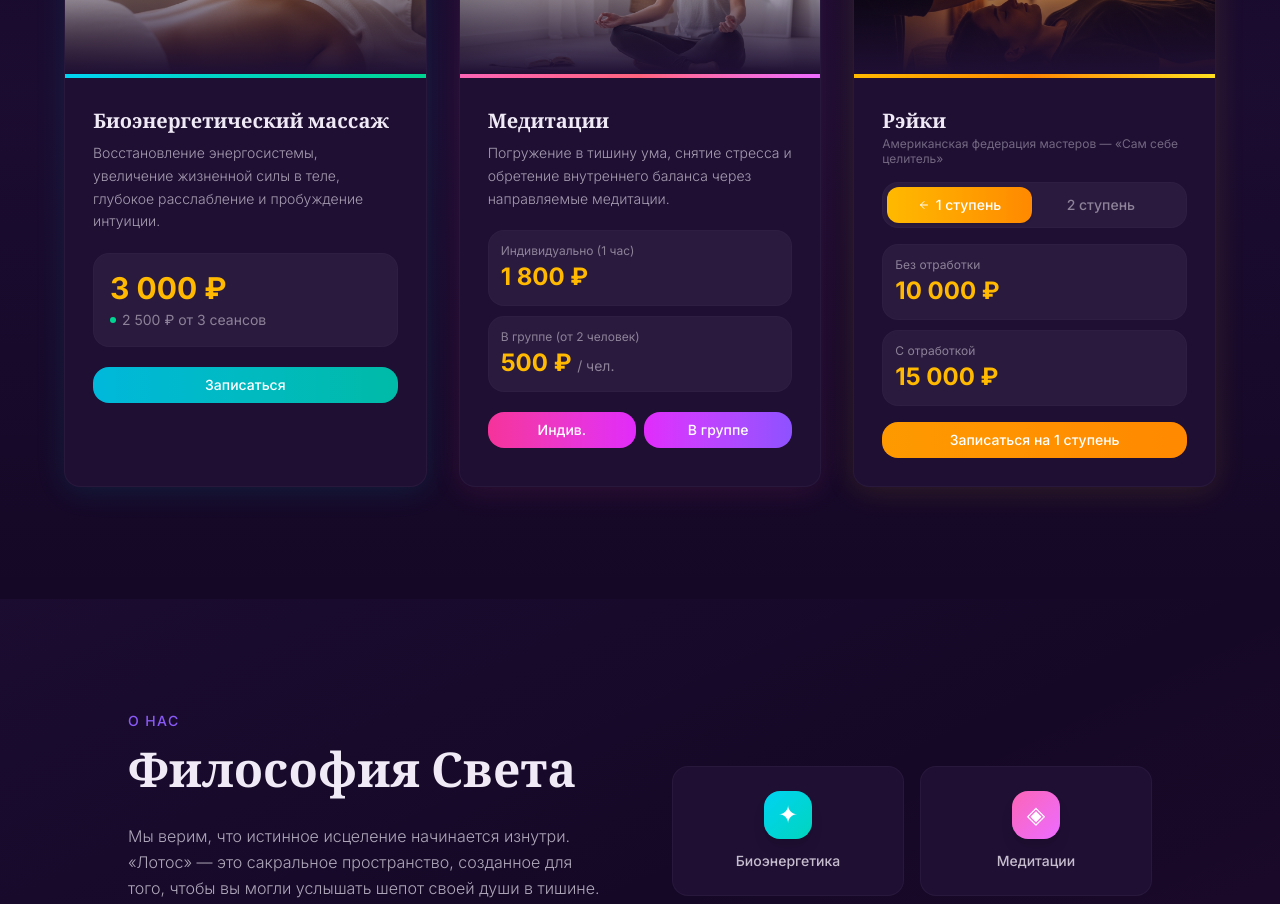
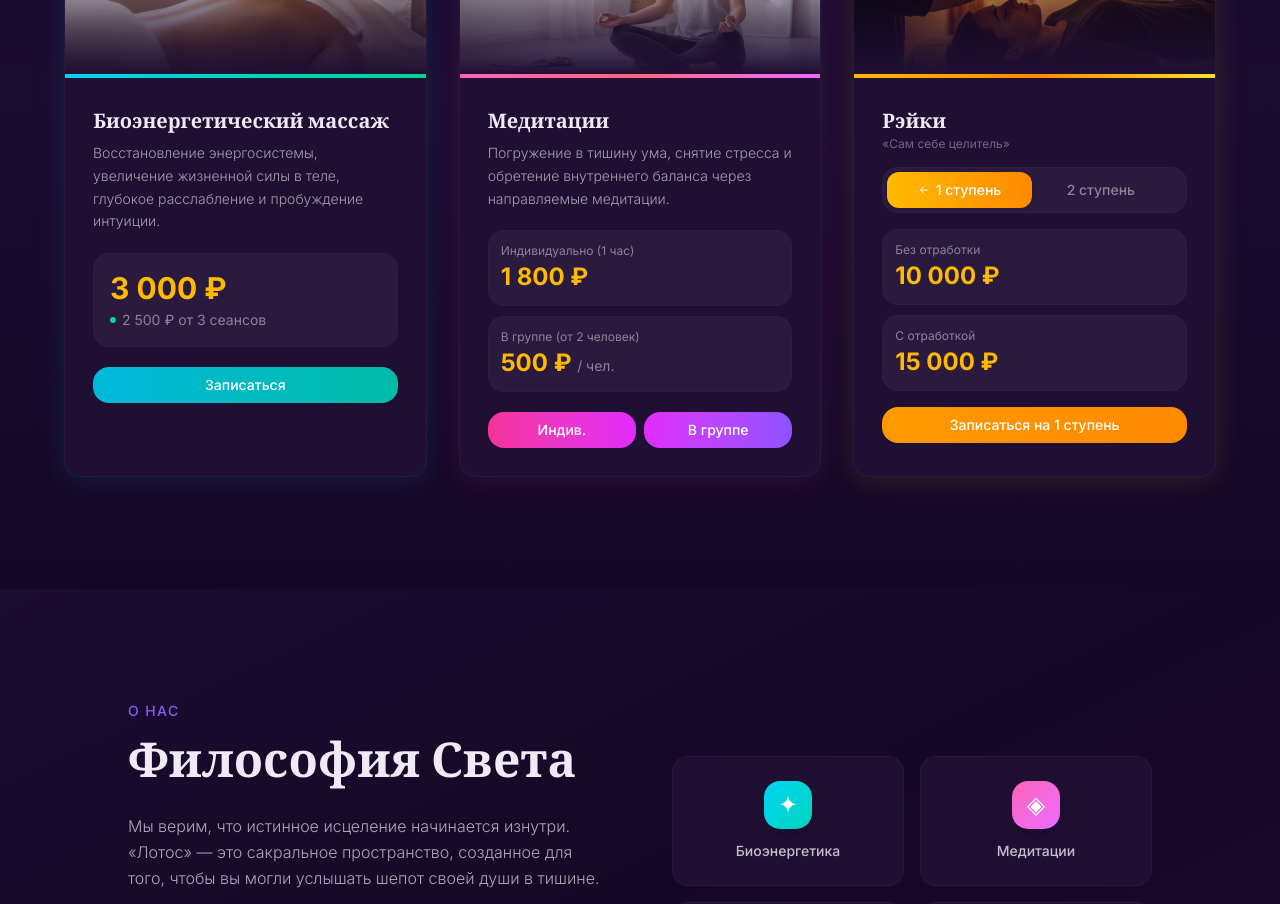
Before and after one commit to lotuscentercenter-alt/lot, a React (Vite) app: page / in a window 1280 px wide. Shown: the part 1460-2364 px from the top of the page. Built offline with nearby package versions, Linux system fonts and the light colour scheme; a web font is replaced by a local one.

Commit message:
fix: reiki description to «Сам себе целитель» only

```diff
--- a/src/pages/home.tsx
+++ b/src/pages/home.tsx
@@ -634,7 +634,7 @@ function ReikiCard({ openBooking }: { openBooking: (s: string) => void }) {
           <h3 className="text-xl font-serif font-bold text-foreground mb-0.5 group-hover:text-amber-500 dark:group-hover:text-amber-400 transition-colors">
             Рэйки
           </h3>
-          <p className="text-foreground/40 text-xs leading-tight mb-4">Американская федерация мастеров — «Сам себе целитель»</p>
+          <p className="text-foreground/40 text-xs leading-tight mb-4">«Сам себе целитель»</p>
 
           {/* Step switcher */}
           <div className="flex items-center gap-1.5 mb-4 p-1 rounded-xl bg-muted/50 border border-border/40">
```
